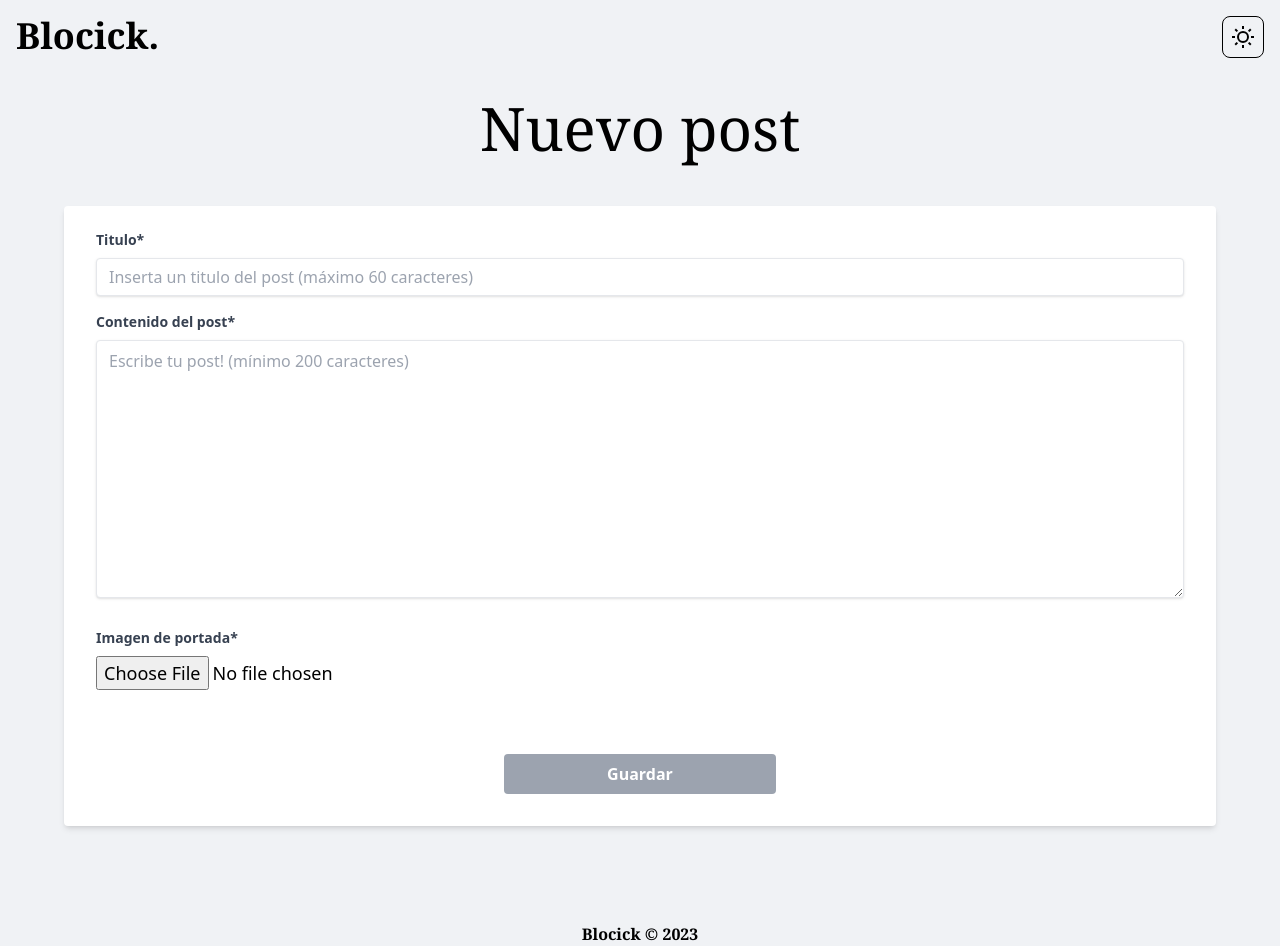
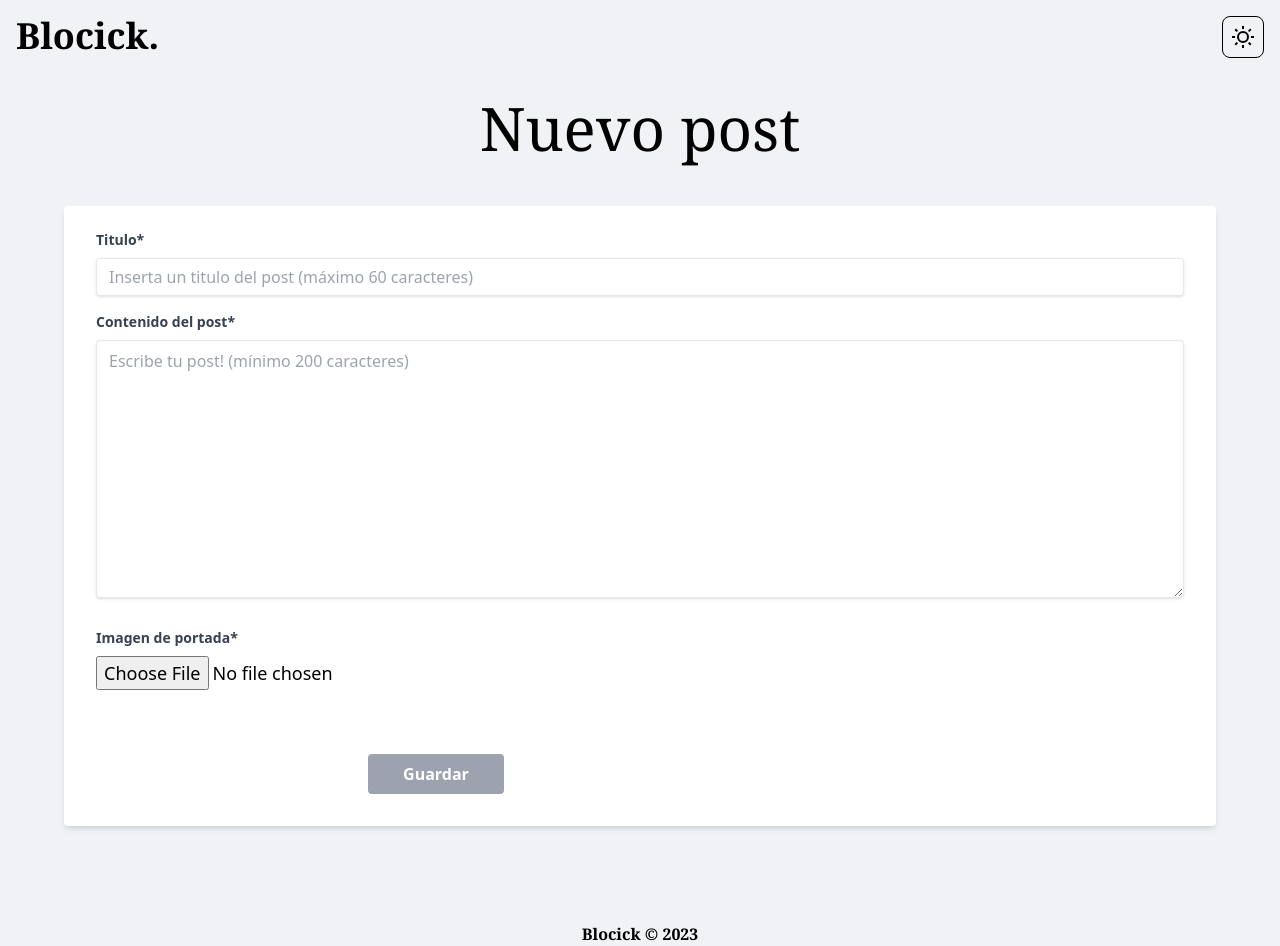
Before and after one commit to Alexmateos2/Blog, a React (Create React App) app in the folder frontend/: page /new in a window 1280 px wide. Built offline with nearby package versions, Linux system fonts and the light colour scheme.

Commit message:
modificacion de boton en nuevo post

```diff
--- a/frontend/src/pages/NuevoPost.jsx
+++ b/frontend/src/pages/NuevoPost.jsx
@@ -108,12 +108,14 @@ export function NuevoPosts() {
               />
             </div>
             <div className="flex justify-center gap-2">
+              <div className="w-full md:w-1/2">
               <button
                 className="bg-gray-400 hover:bg-gray-500 text-white font-bold py-2 px-4 rounded mt-10 transition duration-300 ease-in-out w-1/4"
                 onClick={handleGuardarFetch}
               >
                 Guardar
               </button>
+              </div>
             </div>
           </form>
         </div>
```
